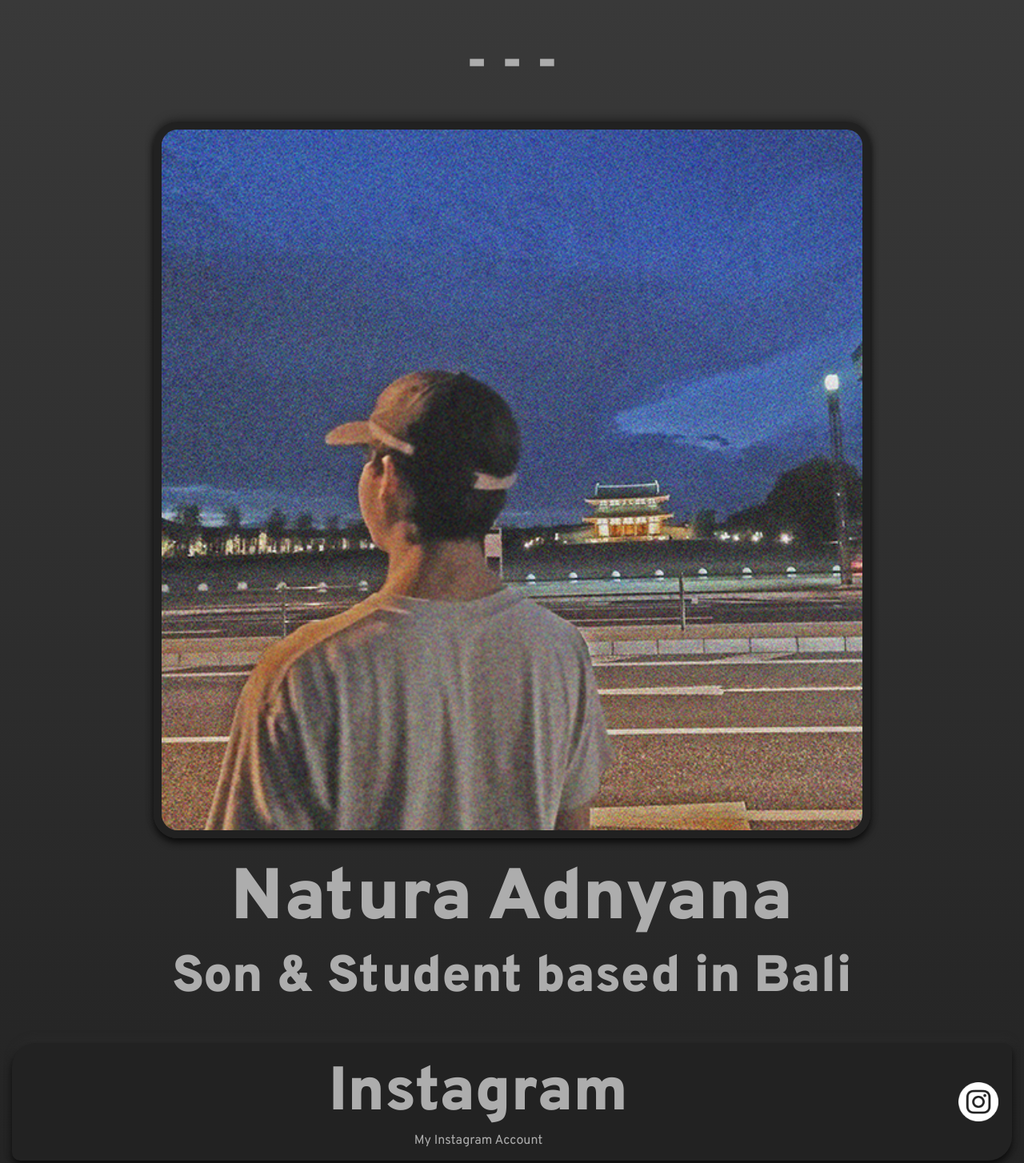
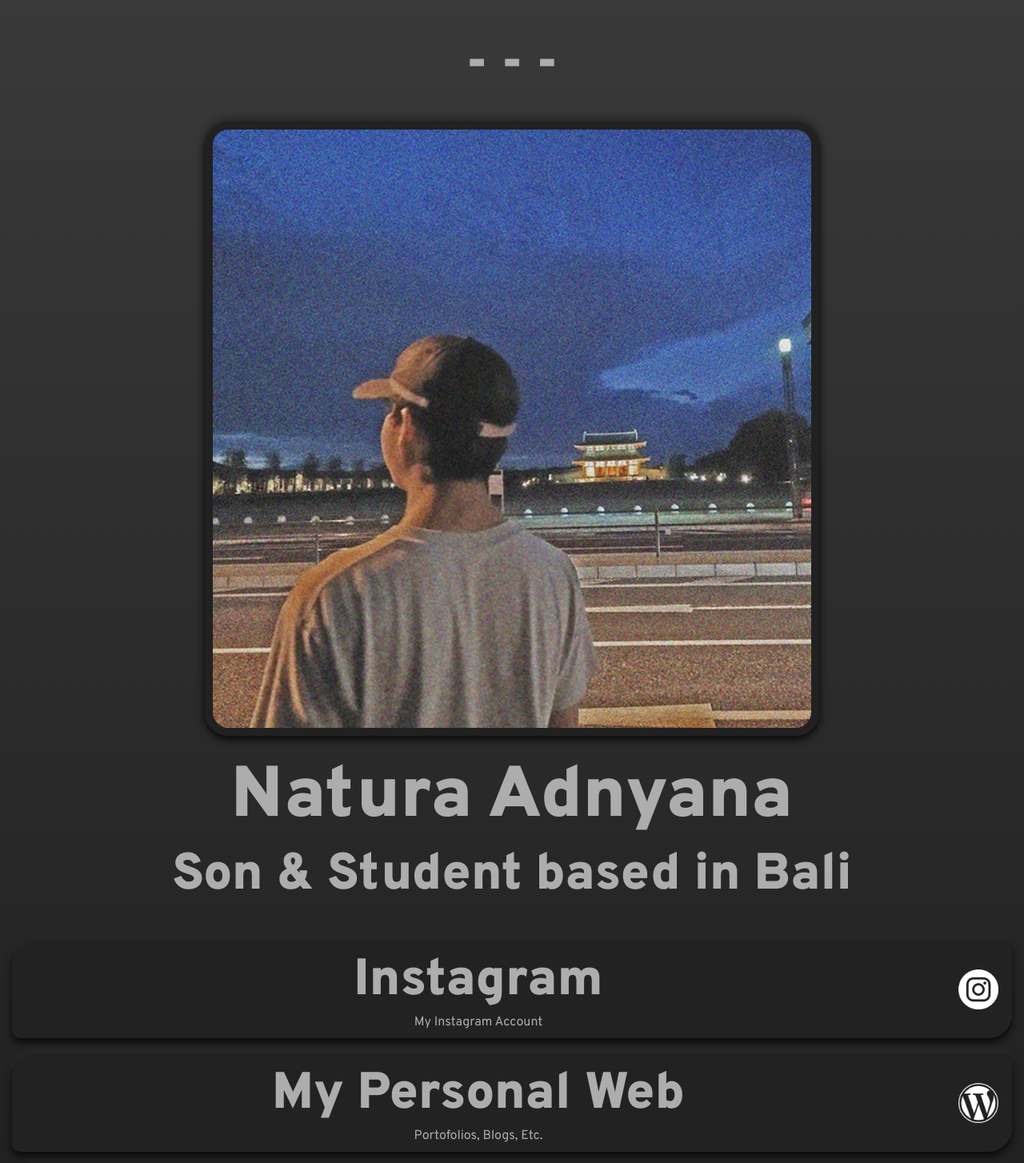
Before and after one commit to NaturaAdnyana/Selfmade-Likntree, a website built with webpack: page src/index.html in a window 1280 px wide. Shown: the top 1454 px of the page at 80% size. Built offline with nearby package versions, Linux system fonts and the light colour scheme.

Commit message:
Modifikasi index.html, index.js, data.json, pre-loader.js, dan style.css

```diff
--- a/src/index.html
+++ b/src/index.html
@@ -9,50 +9,12 @@
 <body>
   <div id="pre-loader" class="pre-loader"></div>
   <main>
-    <h1>- - -</h1>
-    <img class="owner-pics" src="images/profile.jpg" alt="My Pics">
-    <h2>Natura Adnyana</h1>
-    <h3>Son & Student based in Bali</h3>
-    <div id="link-list" class="link-list">
-      <!-- <a href="#">
-        <div class="link-name">
-          <h4>Lorem, ipsum.</h4>
-          <p>Lorem ipsum dolor sit amet.</p>
-        </div>
-        <div class="link-img">
-          <img class="link-img" src="images/github-icon.png" alt="">
-        </div>
-      </a>
-      <a href="#">
-        <div class="link-name">
-          <h4>Lorem, ipsum.</h4>
-          <p>Lorem ipsum dolor sit amet.</p>
-        </div>
-        <div class="link-img">
-          <img class="link-img" src="images/github-icon.png" alt="">
-        </div>
-      </a>
-      <a href="#">
-        <div class="link-name">
-          <h4>Lorem, ipsum.</h4>
-          <p>Lorem ipsum dolor sit amet.</p>
-        </div>
-        <div class="link-img">
-          <img class="link-img" src="images/github-icon.png" alt="">
-        </div>
-      </a>
-      <a href="#">
-        <div class="link-name">
-          <h4>Lorem, ipsum.</h4>
-          <p>Lorem ipsum dolor sit amet.</p>
-        </div>
-        <div class="link-img">
-          <img class="link-img" src="images/github-icon.png" alt="">
-        </div>
-      </a> -->
+    <div id="profile" class="profile"></div>
+    <div id="link-list" class="link-list"></div>
   </main>
   <footer>
     <h1>Made by <span>Natura Adnyana</span> &copy2021</h1>
+    <p>Visit how this page is made <a href="https://github.com/NaturaAdnyana/Selfmade-Likntree">here</a></p>
   </footer>
 </body>
 </html>
--- a/src/public/data/data.json
+++ b/src/public/data/data.json
@@ -1,7 +1,7 @@
 {
-  "owner-name": "Natura Adnyana",
-  "owner-desc": "Son & Student based in Bali",
-  "owner-pics": "images/profile.jpg",
+  "owner_name": "Natura Adnyana",
+  "owner_desc": "Son & Student based in Bali",
+  "owner_pics": "images/profile.jpg",
   "links": [
     {
       "deploy": true,
@@ -14,7 +14,7 @@
       "deploy": false,
       "name": "My Personal Web",
       "icon": "images/wordpress.png",
-      "desc": "Portofolio, Blogs, Etc.",
+      "desc": "Portofolios, Blogs, Etc.",
       "link": "#"
     },
     {
@@ -28,7 +28,7 @@
       "deploy": true,
       "name": "LinkedIn",
       "icon": "images/linkedin.png",
-      "desc": "Go check my sertifications",
+      "desc": "Go check my certifications",
       "link": "https://www.linkedin.com/in/natura-adn/"
     },
     {
--- a/src/scripts/index.js
+++ b/src/scripts/index.js
@@ -2,8 +2,17 @@ import 'regenerator-runtime';
 import '../styles/style.css';
 import '../styles/pre-loader.css';
 import './utils/pre-loader.js';
+import { links, owner_name, owner_desc, owner_pics } from '../public/data/data.json';
 
-import { links } from '../public/data/data.json';
+const profile = document.querySelector('#profile');
+const linkList = document.querySelector('#link-list');
+
+profile.innerHTML = `
+  <h1 id="inform">- - -</h1>
+  <img class="owner-pics" src="${owner_pics}" alt="My Pics">
+  <h2>${owner_name}</h1>
+  <h3>${owner_desc}</h3>
+`;
 
 let linkHTML = '';
 links.forEach(link => {
@@ -18,5 +27,5 @@ links.forEach(link => {
       </div>
     </a>
   `;
-  document.querySelector('#link-list').innerHTML = linkHTML;
+  linkList.innerHTML = linkHTML;
 });
--- a/src/scripts/utils/pre-loader.js
+++ b/src/scripts/utils/pre-loader.js
@@ -1,4 +1,5 @@
 const preloader = document.querySelector('#pre-loader');
+const main = document.querySelector('main');
 
 preloader.innerHTML = `
   <div class="loadingio-spinner-pulse-ox5rqih3sel"><div class="ldio-n7trox3rja">
@@ -12,4 +13,7 @@ window.addEventListener('load', () => {
   setTimeout(() => {
     preloader.remove();
   }, 1000);
+  setTimeout(() => {
+    main.style.opacity = '1';
+  }, 500);
 });
--- a/src/styles/style.css
+++ b/src/styles/style.css
@@ -28,12 +28,14 @@ main{
   width: 100%;
   padding: 40px 0;
   text-align: center;
+  transition: 0.5s;
+  opacity: 0;
 }
 .owner-pics{
   margin-top: 30px;
   border: solid 10px rgba(33,33,33,1);
-  width: 70%;
-  height: 70%;
+  width: 60%;
+  height: 60%;
   border-radius: 30px;
   box-shadow: 0 5px 10px rgb(10, 10, 10), 0 -5px 10px rgb(43, 43, 43);
 }
@@ -69,10 +71,10 @@ main h3{
 .link-name{
   grid-column-start: 1;
   grid-column-end: 3;
-  padding: 15px;
+  padding: 10px;
 }
 .link-name h4{
-  font-size: 6vw;
+  font-size: 5vw;
 }
 .link-img{
   grid-column-start: 3;
@@ -99,3 +101,7 @@ footer span{
   color: rgb(160, 41, 41);
   text-shadow: 0px 0px 5px rgb(197, 0, 0);
 }
+footer p{
+  margin-top: 5px;
+  font-size: 3vw;
+}
```
